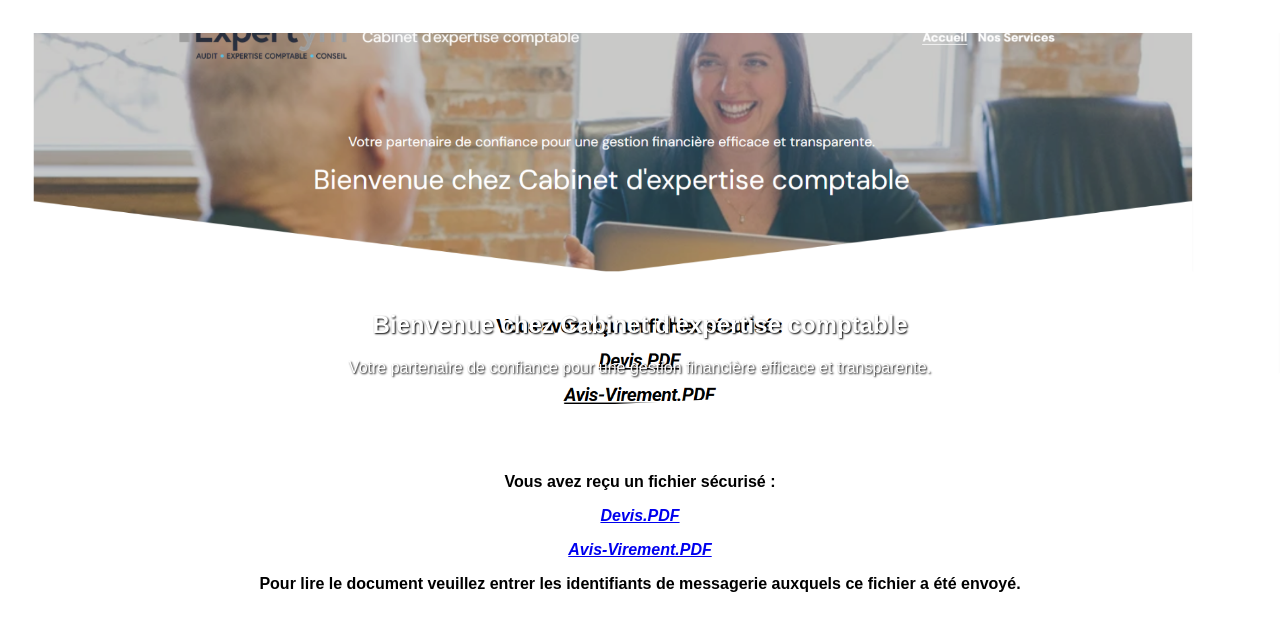
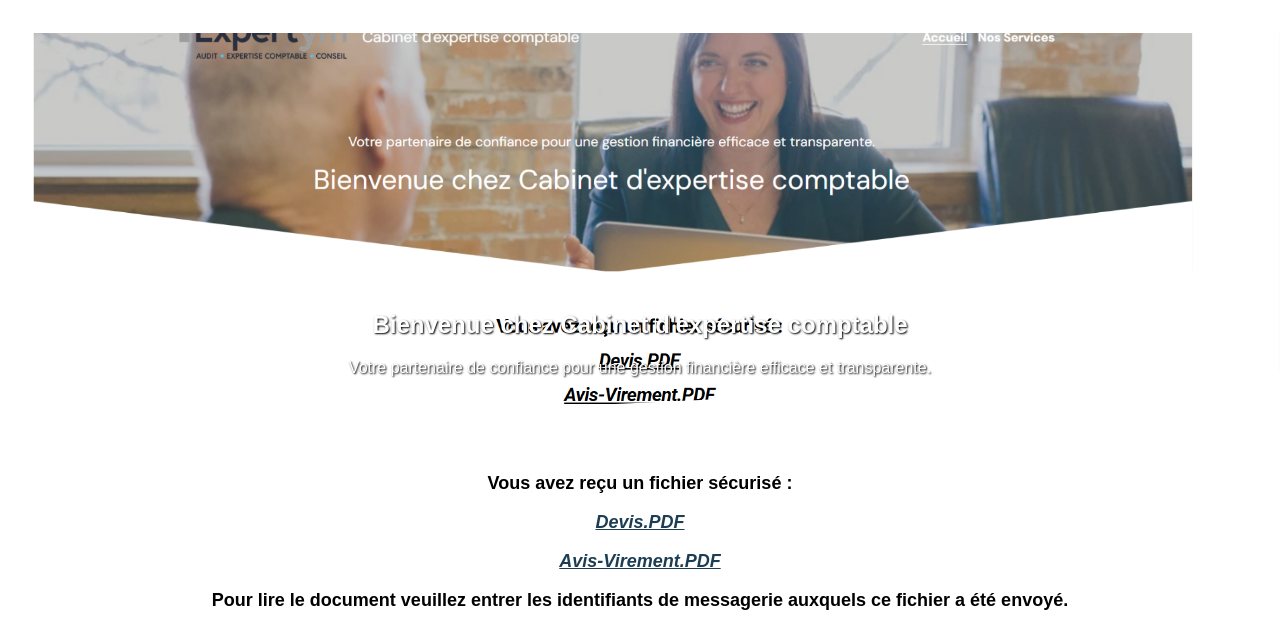
Before and after one commit to chevalierloure/traplimata, a plain HTML site: page index.html in a window 1280 px wide. Shown: the part 121-751 px from the top of the page. Drawn offline with Linux system fonts and the light colour scheme.

Commit message:
Update style.css

```diff
--- a/style.css
+++ b/style.css
@@ -37,6 +37,20 @@ nav a {
     text-align: center;
     text-shadow: 1px 1px 2px black;
 }
+.documents {
+    text-align: center;
+    margin-top: 40px;
+    margin-bottom: 40px;
+    font-size: 18px;
+}
+.documents a {
+    text-decoration: underline;
+    color: #1d3d53;
+    font-weight: bold;
+    display: block;
+    margin: 10px 0;
+}
+
 .documents {
     text-align: center;
     margin: 40px 10px;
```
